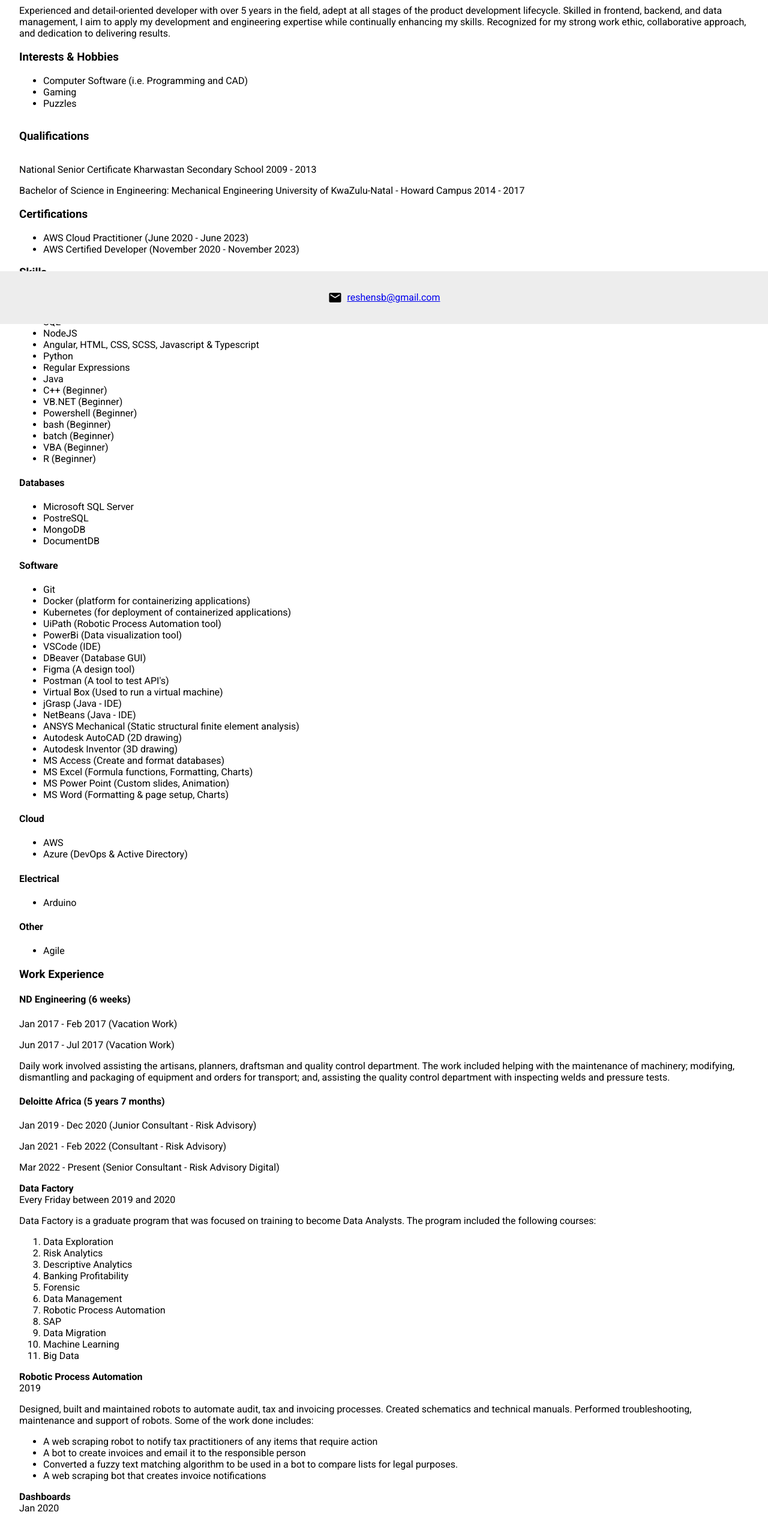
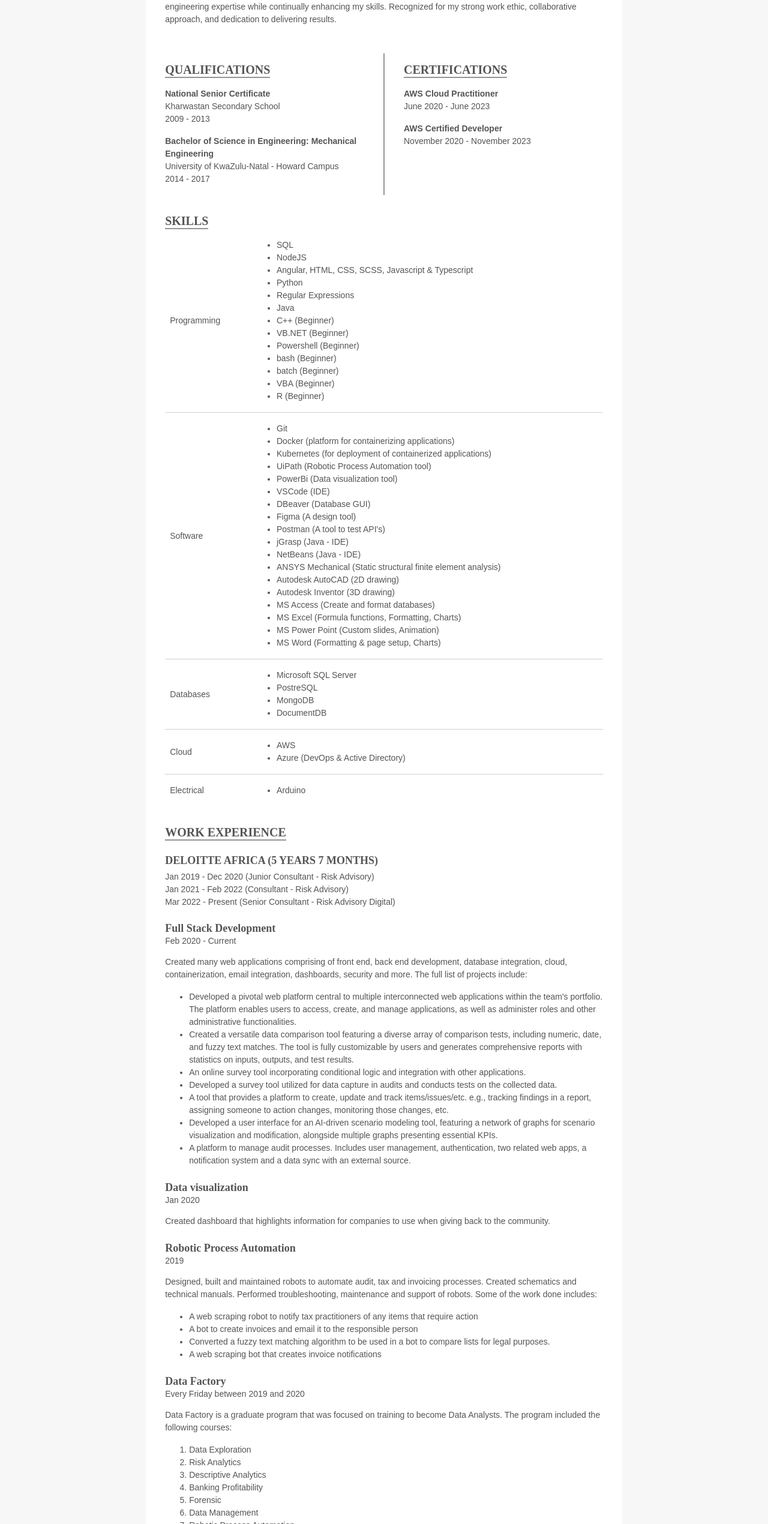
Before and after one commit to ReshenSB/resume, a plain HTML site: page index.html in a window 1280 px wide. Shown: the part 260-2800 px from the top of the page at 60% size. Drawn offline with nearby package versions, Linux system fonts and the light colour scheme.

Commit message:
Updated styling

```diff
--- a/index.html
+++ b/index.html
@@ -10,63 +10,71 @@
     <link rel="preconnect" href="https://fonts.gstatic.com" crossorigin>
     <link rel="stylesheet"
         href="https://fonts.googleapis.com/css2?family=Material+Symbols+Rounded:opsz,wght,FILL,GRAD@20..48,100..700,0..1,-50..200" />
-    <link rel="stylesheet"
-        href="https://fonts.googleapis.com/css2?family=Roboto:ital,wght@0,100;0,300;0,400;0,500;0,700;0,900;1,100;1,300;1,400;1,500;1,700;1,900&display=swap">
 </head>
 
 <body>
     <header>
+        <div>
             <h1>Reshen Srinath Bahadur</h1>
-        <h2>Mechanical Engineering Graduate, Data Analyst & Full Stack Developer</h2>
+            <hr>
+            <span>Mechanical Engineering Graduate, Data Analyst & Full Stack Developer</span>
+        </div>
     </header>
 
     <main>
         <section id="summary">
-            <h3>Summary</h3>
-            <p>Experienced and detail-oriented developer with over 5 years in the field, adept at all stages of the
-                product development lifecycle. Skilled in frontend, backend, and data management, I aim to apply my
-                development and engineering expertise while continually enhancing my skills. Recognized for my strong
-                work ethic, collaborative approach, and dedication to delivering results.</p>
-        </section>
-
-        <section id="about">
-            <h3>Interests & Hobbies</h3>
-            <ul>
-                <li>Computer Software (i.e. Programming and CAD)</li>
-                <li>Gaming</li>
-                <li>Puzzles</li>
-            </ul>
+            <div>
+                <h2>Summary</h2>
+            </div>
+            <p>Experienced and detail-oriented developer with over 5 years in the field, adept at all stages of
+                the product development lifecycle. Skilled in frontend, backend, and data management, I aim to
+                apply my development and engineering expertise while continually enhancing my skills. Recognized
+                for my strong work ethic, collaborative approach, and dedication to delivering results.</p>
         </section>
 
 
+        <div class="flex-container">
+            <div class="flex-item">
                 <section id="qualifications">
-            <h3>Qualifications</h3>
+                    <h2>Qualifications</h2>
 
                     <div>
-                <span>National Senior Certificate</span>
-                <span>Kharwastan Secondary School</span>
+                        <span class="qualification">National Senior Certificate</span><br />
+                        <span>Kharwastan Secondary School</span><br />
                         <span>2009 - 2013</span>
                     </div>
-
                     <div>
-                <span>Bachelor of Science in Engineering: Mechanical Engineering</span>
-                <span>University of KwaZulu-Natal - Howard Campus</span>
+                        <span class="qualification">Bachelor of Science in Engineering: Mechanical
+                            Engineering</span><br />
+                        <span>University of KwaZulu-Natal - Howard Campus</span><br />
                         <span>2014 - 2017</span>
                     </div>
                 </section>
+            </div>
+            <div class="flex-item">
+                <section id="certifications">
+                    <h2>Certifications</h2>
 
-        <section id="certifications">
-            <h3>Certifications</h3>
-            <ul>
-                <li>AWS Cloud Practitioner (June 2020 - June 2023)</li>
-                <li>AWS Certified Developer (November 2020 - November 2023)</li>
-            </ul>
+                    <div>
+                        <span class="certification">AWS Cloud Practitioner</span><br />
+                        <span>June 2020 - June 2023</span>
+                    </div>
+                    <div>
+                        <span class="certification">AWS Certified Developer</span><br />
+                        <span>November 2020 - November 2023</span>
+                    </div>
                 </section>
-
+            </div>
+        </div>
 
         <section id="skills">
-            <h3>Skills</h3>
-            <h4>Programming</h4>
+            <h2>Skills</h2>
+
+            <table>
+                <tbody>
+                    <tr>
+                        <td><span>Programming</span></td>
+                        <td>
                             <ul>
                                 <li>SQL</li>
                                 <li>NodeJS</li>
@@ -83,15 +91,12 @@
                                 <li>R (Beginner)</li>
                             </ul>
 
-            <h4>Databases</h4>
-            <ul>
-                <li>Microsoft SQL Server</li>
-                <li>PostreSQL</li>
-                <li>MongoDB</li>
-                <li>DocumentDB</li>
-            </ul>
+                        </td>
+                    </tr>
+                    <tr>
+                        <td><span>Software</span></td>
+                        <td>
 
-            <h4>Software</h4>
                             <ul>
                                 <li>Git</li>
                                 <li>Docker (platform for containerizing applications)</li>
@@ -102,7 +107,6 @@
                                 <li>DBeaver (Database GUI)</li>
                                 <li>Figma (A design tool)</li>
                                 <li>Postman (A tool to test API's)</li>
-                <li>Virtual Box (Used to run a virtual machine)</li>
                                 <li>jGrasp (Java - IDE)</li>
                                 <li>NetBeans (Java - IDE)</li>
                                 <li>ANSYS Mechanical (Static structural finite element analysis)</li>
@@ -113,47 +117,108 @@
                                 <li>MS Power Point (Custom slides, Animation)</li>
                                 <li>MS Word (Formatting & page setup, Charts)</li>
                             </ul>
+                        </td>
+                    </tr>
+                    <tr>
+                        <td><span>Databases</span></td>
+                        <td>
+                            <ul>
+                                <li>Microsoft SQL Server</li>
+                                <li>PostreSQL</li>
+                                <li>MongoDB</li>
+                                <li>DocumentDB</li>
+                            </ul>
 
-            <h4>Cloud</h4>
+                        </td>
+                    </tr>
+                    <tr>
+                        <td><span>Cloud</span></td>
+                        <td>
+
                             <ul>
                                 <li>AWS</li>
                                 <li>Azure (DevOps & Active Directory)</li>
                             </ul>
-
-            <h4>Electrical</h4>
+                        </td>
+                    </tr>
+                    <tr>
+                        <td><span>Electrical</span></td>
+                        <td>
                             <ul>
                                 <li>Arduino</li>
                             </ul>
 
-            <h4>Other</h4>
-            <ul>
-                <li>Agile</li>
-            </ul>
+                        </td>
+                    </tr>
+                </tbody>
+            </table>
         </section>
 
         <section id="work-experience">
-            <h3>Work Experience</h3>
+            <h2>Work Experience</h2>
+
             <article>
-                <!-- 16/01/2017 - 03/02/2017 and 26/06/2017 - 14/07/2017 -->
-                <h4>ND Engineering (6 weeks)</h4>
-                <p>Jan 2017 - Feb 2017 (Vacation Work)</p>
-                <p>Jun 2017 - Jul 2017 (Vacation Work)</p>
-                <p>Daily work involved assisting the artisans, planners, draftsman and quality control department. The
-                    work included helping with the maintenance of machinery; modifying, dismantling and packaging of
-                    equipment and orders for transport; and, assisting the quality control department with inspecting
-                    welds and pressure tests.</p>
-            </article>
-            <article>
-                <h4>Deloitte Africa (5 years 7 months)</h4>
-                <p>Jan 2019 - Dec 2020 (Junior Consultant - Risk Advisory)</p>
-                <p>Jan 2021 - Feb 2022 (Consultant - Risk Advisory)</p>
-                <p>Mar 2022 - Present (Senior Consultant - Risk Advisory Digital)</p>
+                <h3>Deloitte Africa (5 years 7 months)</h3>
+                <p class="work-period">Jan 2019 - Dec 2020 (Junior Consultant - Risk Advisory)</p>
+                <p class="work-period">Jan 2021 - Feb 2022 (Consultant - Risk Advisory)</p>
+                <p class="work-period">Mar 2022 - Present (Senior Consultant - Risk Advisory Digital)</p>
                 <div>
+                    <h4>Full Stack Development</h4>
+                    <span class="work-period">Feb 2020 - Current</span>
                     <p>
-                        <b>Data Factory</b>
-                        <br />
-                        <span>Every Friday between 2019 and 2020</span>
+                        Created many web applications comprising of front end, back end development, database
+                        integration, cloud, containerization, email integration, dashboards, security and more.
+                        The full list of projects include:
                     </p>
+                    <ul>
+                        <li>Developed a pivotal web platform central to multiple interconnected web applications within
+                            the team's portfolio. The platform enables users to access, create, and manage applications,
+                            as well as administer roles and other administrative functionalities.</li>
+                        <li>Created a versatile data comparison tool featuring a diverse array of comparison tests,
+                            including numeric, date, and fuzzy text matches. The tool is fully customizable by users and
+                            generates comprehensive reports with statistics on inputs, outputs, and test results.</li>
+                        <li>An online survey tool incorporating conditional logic and integration with other
+                            applications.</li>
+                        <li>Developed a survey tool utilized for data capture in audits and conducts tests on the
+                            collected data.</li>
+                        <li>A tool that provides a platform to create, update and track items/issues/etc. e.g., tracking
+                            findings in a report, assigning someone to action changes, monitoring those changes, etc.
+                        </li>
+                        <li>Developed a user interface for an AI-driven scenario modeling tool, featuring a network of
+                            graphs for scenario visualization and modification, alongside multiple graphs presenting
+                            essential KPIs.</li>
+                        <li>A platform to manage audit processes. Includes user management, authentication, two related
+                            web apps, a notification system and a data sync with an external source.</li>
+                    </ul>
+                </div>
+                <div>
+                    <h4>Data visualization</h4>
+                    <span class="work-period">Jan 2020</span>
+                    <p>
+                        Created dashboard that highlights information for companies to use when giving back to the
+                        community.
+                    </p>
+                    <ul>
+                </div>
+                <div>
+                    <h4>Robotic Process Automation</h4>
+                    <span class="work-period">2019</span>
+                    <p>
+                        Designed, built and maintained robots to automate audit, tax and invoicing processes. Created
+                        schematics and technical manuals. Performed troubleshooting, maintenance and support of robots.
+                        Some of the work done includes:
+                    </p>
+                    <ul>
+                        <li>A web scraping robot to notify tax practitioners of any items that require action</li>
+                        <li>A bot to create invoices and email it to the responsible person</li>
+                        <li>Converted a fuzzy text matching algorithm to be used in a bot to compare lists for legal
+                            purposes.</li>
+                        <li>A web scraping bot that creates invoice notifications</li>
+                    </ul>
+                </div>
+                <div>
+                    <h4>Data Factory</h4>
+                    <span class="work-period">Every Friday between 2019 and 2020</span>
                     <p>
                         Data Factory is a graduate program that was focused on training to become Data Analysts. The
                         program included the following courses:
@@ -172,73 +237,23 @@
                         <li>Big Data</li>
                     </ol>
                 </div>
-                <div>
-                    <p>
-                        <b>Robotic Process Automation</b>
-                        <br />
-                        <span>2019</span>
-                    </p>
-                    <p>
-                        Designed, built and maintained robots to automate audit, tax and invoicing processes. Created
-                        schematics and technical manuals. Performed troubleshooting, maintenance and support of robots.
-                        Some of the work done includes:
-                    </p>
-                    <ul>
-                        <li>A web scraping robot to notify tax practitioners of any items that require action</li>
-                        <li>A bot to create invoices and email it to the responsible person</li>
-                        <li>Converted a fuzzy text matching algorithm to be used in a bot to compare lists for legal
-                            purposes.</li>
-                        <li>A web scraping bot that creates invoice notifications</li>
-                    </ul>
-                </div>
-                <div>
-                    <p>
-                        <b>Dashboards</b>
-                        <br />
-                        <span>Jan 2020</span>
-                    </p>
-                    <p>
-                        Created dashboard that highlights information for companies to use when giving back to the
-                        community.
-                    </p>
-                    <ul>
-                </div>
-                <div>
-                    <p>
-                        <b>Full Stack Development</b>
-                        <br />
-                        <span>Feb 2020 - Current</span>
-                    </p>
-                    <p>
-                        Created many web applications comprising of front end, back end development, database
-                        integration, cloud, containerization, email integration, dashboards, security and more.
-                        The full list of projects include:
-                    </p>
-                    <ul>
-                        <li>A web platform that is a central component to various other web applications that the
-                            team has to offer. The platform serves as a way for users to access and create new
-                            applications, manage roles and provide other administrative features.</li>
-                        <li>A data comparison tool that offers a wide range of different comparison tests, ranging from
-                            numeric to dates to fuzzy text matches. it is completely configurable by the user. It
-                            produces a working paper containing statistics of all inputs, outputs, and tests.</li>
-                        <li>An online questionnaire with branching logic and integration with other applications</li>
-                        <li>A survey tool used to capture data for an audit and run tests on the data provided</li>
-                        <li>A tool that provides a platform to create, update and track items/issues/etc. e.g., tracking
-                            findings in a report, assigning someone to action changes, monitoring those changes, etc.
-                        </li>
-                        <li>A platform to manage audit processes. Includes user management, authentication, two related
-                            web apps, a notification system and a data sync with an external source</li>
-                    </ul>
-                </div>
+            </article>
+            <article>
+                <!-- 16/01/2017 - 03/02/2017 and 26/06/2017 - 14/07/2017 -->
+                <h3>ND Engineering (6 weeks)</h3>
+                <p class="work-period">Jan 2017 - Feb 2017 (Vacation Work)</p>
+                <p class="work-period">Jun 2017 - Jul 2017 (Vacation Work)</p>
+                <p>Daily work involved assisting the artisans, planners, draftsman and quality control department. The
+                    work included helping with the maintenance of machinery; modifying, dismantling and packaging of
+                    equipment and orders for transport; and, assisting the quality control department with inspecting
+                    welds and pressure tests.</p>
             </article>
         </section>
 
         <section id="references">
-            <h3>References</h3>
+            <h2>References</h2>
             <p>References are available on request.</p>
         </section>
-
-
     </main>
 
     <footer>
--- a/styles.css
+++ b/styles.css
@@ -1,31 +1,126 @@
 @page {
   size: A4;
-  margin: 0mm 0mm 0mm 0mm;
+  /* margin: 0mm 0mm 0mm 0mm; */
 }
 
 body {
   margin: 0px;
-  font-family: "Roboto", sans-serif;
+  font-family: sans-serif;
+  font-optical-sizing: auto;
+  font-weight: 400;
+  font-style: normal;
+  font-variation-settings: "wdth" 100;
+  background-color: #f7f7f7;
 }
 
 main {
-  padding: 1rem 2rem;
+  display: flex;
+  flex-direction: column;
+  max-width: 210mm;
+  margin: 0 auto;
+  background-color: #ffffff;
 }
 
 header,
 footer {
-  padding: 2rem;
-  position: sticky;
+  max-width: 210mm;
+  margin: auto;
+  padding: 2rem 0;
+  background-color: #ededed;
+  z-index: 100;
 }
 
 header {
-  top: 0;
-  background-color: #ededed;
+  text-align: center;
 }
 
-footer {
-  bottom: 0;
-  background-color: #ededed;
+header div {
+  padding: 0 2rem;
+}
+
+header hr {
+  margin: 0.5rem auto 1rem;
+  width: min(480px, 100%);
+}
+
+h1,
+h2,
+h3,
+h4 {
+  font-family: serif;
+}
+
+h1 {
+  margin: 0;
+  text-transform: uppercase;
+  font-weight: 400;
+}
+
+h2 {
+  display: inline-block;
+  text-transform: uppercase;
+  font-size: 20px;
+  border-bottom: 2px solid #949494;
+  margin: 0px;
+}
+
+h3 {
+  text-transform: uppercase;
+  line-height: 1.75;
+  font-size: 18px;
+}
+
+h4 {
+  font-weight: bold;
+  font-size: 18px;
+}
+
+a,
+p,
+span,
+li {
+  font-size: 14px;
+  line-height: 1.5;
+  text-decoration: none;
+}
+
+a:hover {
+  text-decoration: underline;
+}
+
+hr {
+  border: 1px solid #949494;
+  width: 200px;
+  margin: unset;
+}
+
+* {
+  color: #545454;
+}
+
+section {
+  margin: 1rem 2rem;
+}
+
+main>section:first-of-type {
+  margin-top: 2rem;
+}
+
+main>section:last-of-type {
+  margin-bottom: 2rem;
+}
+
+table {
+  border-collapse: collapse;
+  width: 100%;
+}
+
+tr:not(:last-of-type) td {
+  border-bottom: 1px solid #d0d0ce;
+}
+
+td {
+  padding: 1rem 0.5rem;
 }
 
 .contact-detail {
@@ -36,29 +131,82 @@
   align-items: center;
 }
 
-table {
-  border-collapse: collapse;
+.flex-container {
+  display: flex;
+  margin: 1rem 0;
+}
+
+.flex-container>.flex-item {
+  flex: 0 1 50%;
+}
+
+.flex-item:first-child {
+  border-right: solid #949494 2px;
+}
+
+#summary div {
+  text-align: center;
   width: 100%;
 }
 
-table,
-th,
-td {
-  border: 1px solid black;
+#skills td ul {
+  margin: 0;
 }
 
-#qualifications {
-  display: flex;
-  flex-direction: column;
-  gap: 1rem;
+#certifications>div,
+#qualifications>div {
+  margin: 1rem 0;
+}
+
+.qualification,
+.certification {
+  font-weight: 600;
+}
+
+#skills h3,
+#work-experience h3,
+#work-experience h4 {
+  margin-bottom: 0;
+}
+
+#work-experience .work-period {
+  margin: 0;
+  font-size: 14px;
 }
 
 .material-symbols-rounded {
-  font-variation-settings:
-    'FILL' 1,
-    'wght' 400,
-    'GRAD' 0,
-    'opsz' 24
+  font-variation-settings: 'FILL' 1, 'wght' 400, 'GRAD' 0, 'opsz' 24
+}
+
+@media (max-width: 210mm) {
+  .flex-container {
+    flex-direction: column;
+    margin: 0;
+  }
+
+  .flex-item:first-child {
+    border-right: none;
+  }
+
+  td:first-of-type {
+    writing-mode: vertical-rl;
+    transform: scale(-1);
+    text-align: center;
+  }
+
+  h2 {
+    text-align: center;
+  }
+
+  hr {
+    margin: auto;
+  }
+}
+
+@media (max-width: 400px) {
+  #summary hr {
+    width: 100%;
+  }
 }
 
 @media print {
@@ -71,85 +219,9 @@
     -webkit-print-color-adjust: exact;
   }
 
-  header,
-  footer {
-    position: unset;
-  }
-
-  section,
-  article {
+  ul,
+  ol,
+  section {
     break-inside: avoid;
   }
 }
-
-.roboto-thin {
-  font-family: "Roboto", sans-serif;
-  font-weight: 100;
-  font-style: normal;
-}
-
-.roboto-light {
-  font-family: "Roboto", sans-serif;
-  font-weight: 300;
-  font-style: normal;
-}
-
-.roboto-regular {
-  font-family: "Roboto", sans-serif;
-  font-weight: 400;
-  font-style: normal;
-}
-
-.roboto-medium {
-  font-family: "Roboto", sans-serif;
-  font-weight: 500;
-  font-style: normal;
-}
-
-.roboto-bold {
-  font-family: "Roboto", sans-serif;
-  font-weight: 700;
-  font-style: normal;
-}
-
-.roboto-black {
-  font-family: "Roboto", sans-serif;
-  font-weight: 900;
-  font-style: normal;
-}
-
-.roboto-thin-italic {
-  font-family: "Roboto", sans-serif;
-  font-weight: 100;
-  font-style: italic;
-}
-
-.roboto-light-italic {
-  font-family: "Roboto", sans-serif;
-  font-weight: 300;
-  font-style: italic;
-}
-
-.roboto-regular-italic {
-  font-family: "Roboto", sans-serif;
-  font-weight: 400;
-  font-style: italic;
-}
-
-.roboto-medium-italic {
-  font-family: "Roboto", sans-serif;
-  font-weight: 500;
-  font-style: italic;
-}
-
-.roboto-bold-italic {
-  font-family: "Roboto", sans-serif;
-  font-weight: 700;
-  font-style: italic;
-}
-
-.roboto-black-italic {
-  font-family: "Roboto", sans-serif;
-  font-weight: 900;
-  font-style: italic;
-}
```
Lines whose indentation alone changed are shown as unchanged.
